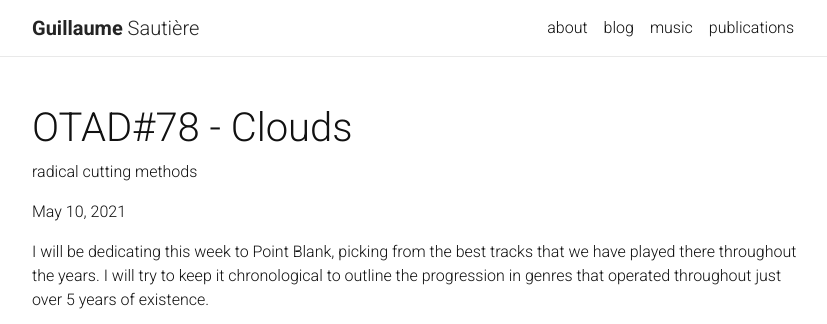
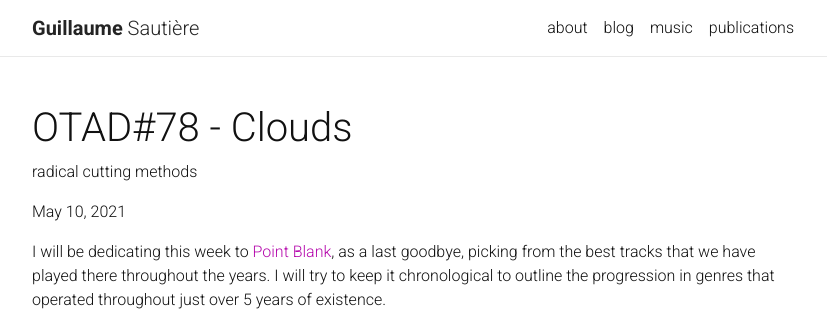
Before and after one commit to naifrec/naifrec.github.io, a Jekyll site: the page built from _projects/78_otad.md, in a window 1280 px wide and 900 px high, cut to the strip 0-324 px from the top of the window. Shown: the whole strip, without its empty margins (223-1050 px from the left). Built offline with Jekyll 4.4.1, drawn with Linux system fonts in a browser that asks for light colours; nearby versions of some CDN libraries; a style sheet for code colours, icons or effects is not loaded.

Commit message:
update otad 78

```diff
--- a/_projects/78_otad.md
+++ b/_projects/78_otad.md
@@ -6,7 +6,7 @@ img: https://img.discogs.com/oolbiGez4OiW9VQY5NgBr1RGpW0=/fit-in/600x600/filters
 date: 2021-05-10 05:59:00-0400
 ---
 
-I will be dedicating this week to Point Blank, picking from the best tracks that we have played there throughout the years. I will try to keep it chronological to outline the progression in genres that operated throughout just over 5 years of existence.
+I will be dedicating this week to [Point Blank](/music/76_otad/), as a last goodbye, picking from the best tracks that we have played there throughout the years. I will try to keep it chronological to outline the progression in genres that operated throughout just over 5 years of existence.
 
 <div align="center">
     <iframe width="100%" height="300" scrolling="no" frameborder="no" allow="autoplay" src="https://w.soundcloud.com/player/?url=https%3A//api.soundcloud.com/tracks/187172977&color=%23fcd4d4&auto_play=false&hide_related=false&show_comments=true&show_user=true&show_reposts=false&show_teaser=true&visual=true"></iframe><div style="font-size: 10px; color: #cccccc;line-break: anywhere;word-break: normal;overflow: hidden;white-space: nowrap;text-overflow: ellipsis; font-family: Interstate,Lucida Grande,Lucida Sans Unicode,Lucida Sans,Garuda,Verdana,Tahoma,sans-serif;font-weight: 100;"><a href="https://soundcloud.com/silence-science" title="Silence Science" target="_blank" style="color: #cccccc; text-decoration: none;">Silence Science</a> · <a href="https://soundcloud.com/silence-science/dj-set-skuat-31122014" title="Z.point dj set @Skuat - 12/2014" target="_blank" style="color: #cccccc; text-decoration: none;">Z.point dj set @Skuat - 12/2014</a></div>
```
